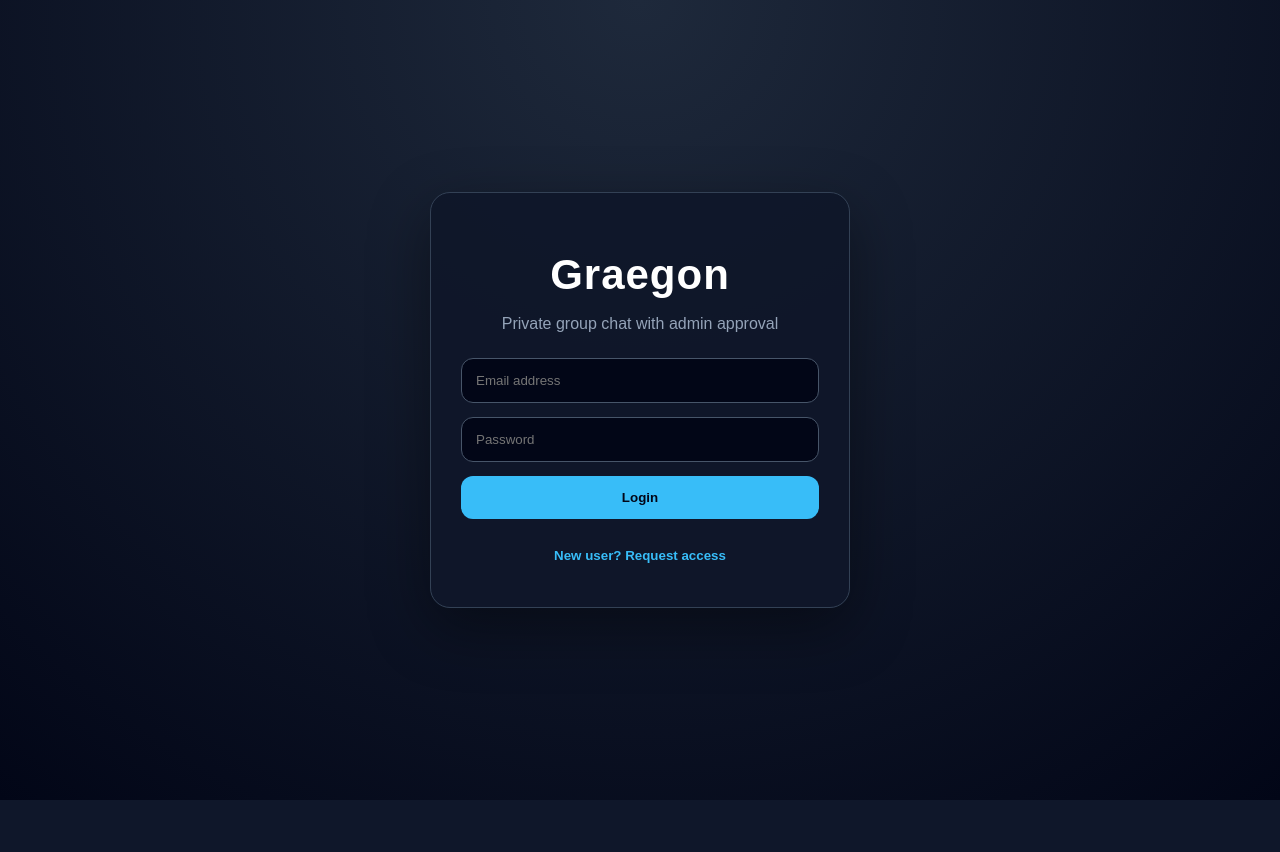
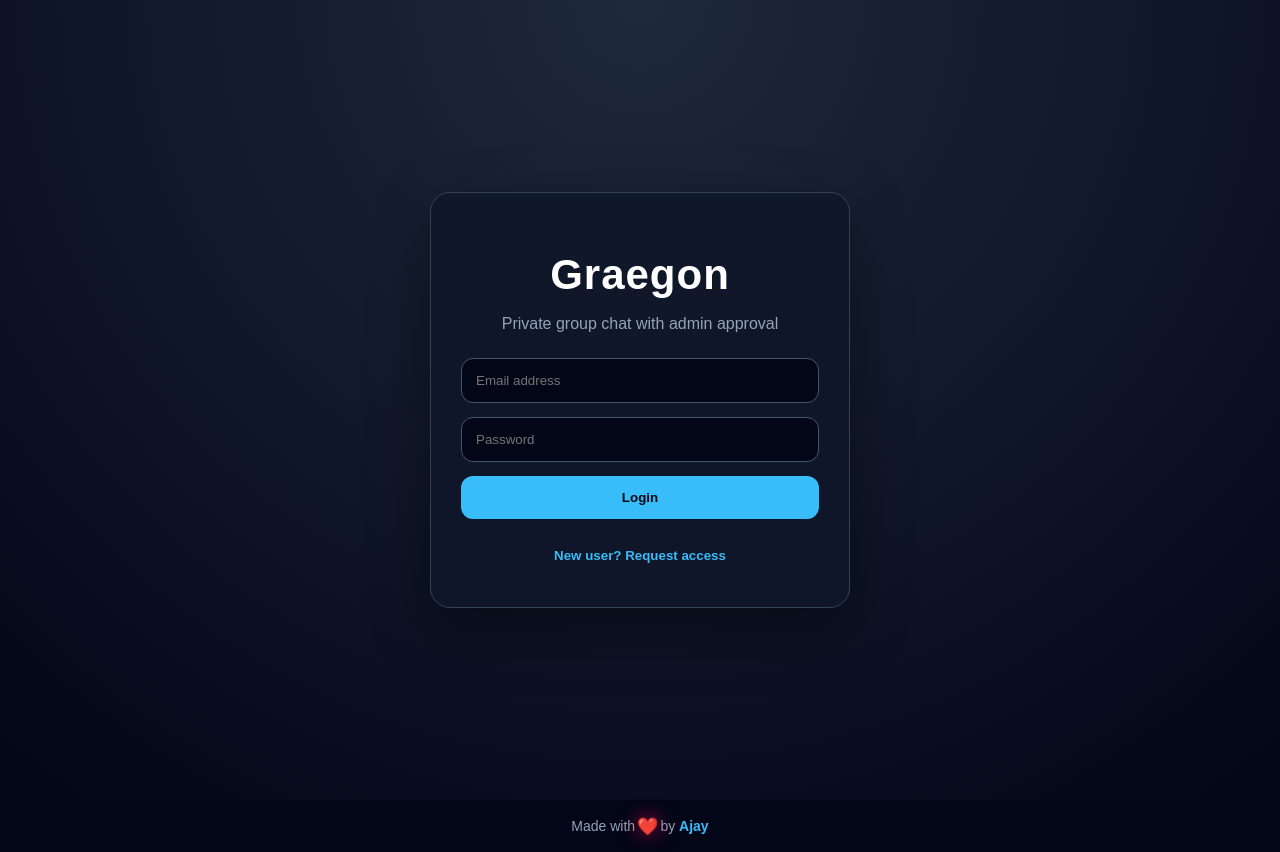
Before and after one commit to TROJAN-XX/graegon, a React (Create React App) app: page /#/ in a window 1280 px wide. Before the commit the page ends 800 px from the top, so only its background shows below. Built offline with nearby package versions, Linux system fonts and the light colour scheme.

Commit message:
footer.jsx

```diff
--- a/src/App.js
+++ b/src/App.js
@@ -6,6 +6,7 @@ import Waiting from "./pages/Waiting";
 import Chat from "./pages/Chat";
 import AdminPanel from "./pages/AdminPanel";
 import ProtectedRoute from "./components/ProtectedRoute";
+import Footer from "./components/Footer";
 
 import "./styles/global.css";
 
@@ -35,6 +36,8 @@ function App() {
           }
         />
       </Routes>
+
+      <Footer />
     </HashRouter>
   );
 }
--- /dev/null
+++ b/src/components/Footer.jsx
@@ -0,0 +1,16 @@
+function Footer() {
+  return (
+    <footer className="footer">
+      Made with{" "}
+      <span className="bloom-heart">
+        ❤️
+      </span>{" "}
+      by{" "}
+      <a href="https://github.com/TROJAN-XX" target="_blank" rel="noreferrer">
+        Ajay
+      </a>
+    </footer>
+  );
+}
+
+export default Footer;
--- a/src/styles/global.css
+++ b/src/styles/global.css
@@ -1026,3 +1026,44 @@ body::-webkit-scrollbar,
     transform: rotate(360deg);
   }
 }
+
+.footer {
+  text-align: center;
+  padding: 18px;
+  color: #94a3b8;
+  background: #020617;
+  font-size: 14px;
+}
+
+.footer a {
+  color: #38bdf8;
+  text-decoration: none;
+  font-weight: bold;
+}
+
+.footer a:hover {
+  text-decoration: underline;
+}
+
+.bloom-heart {
+  display: inline-block;
+  animation: bloomHeart 1.5s infinite ease-in-out;
+  transform-origin: center;
+}
+
+@keyframes bloomHeart {
+  0% {
+    transform: scale(1);
+    filter: drop-shadow(0 0 0px rgba(255, 0, 85, 0.2));
+  }
+
+  50% {
+    transform: scale(1.28);
+    filter: drop-shadow(0 0 10px rgba(255, 0, 85, 0.9));
+  }
+
+  100% {
+    transform: scale(1);
+    filter: drop-shadow(0 0 0px rgba(255, 0, 85, 0.2));
+  }
+}
```
Also changed, not shown: 11 other files (tests, documents, lock files or other folders).
